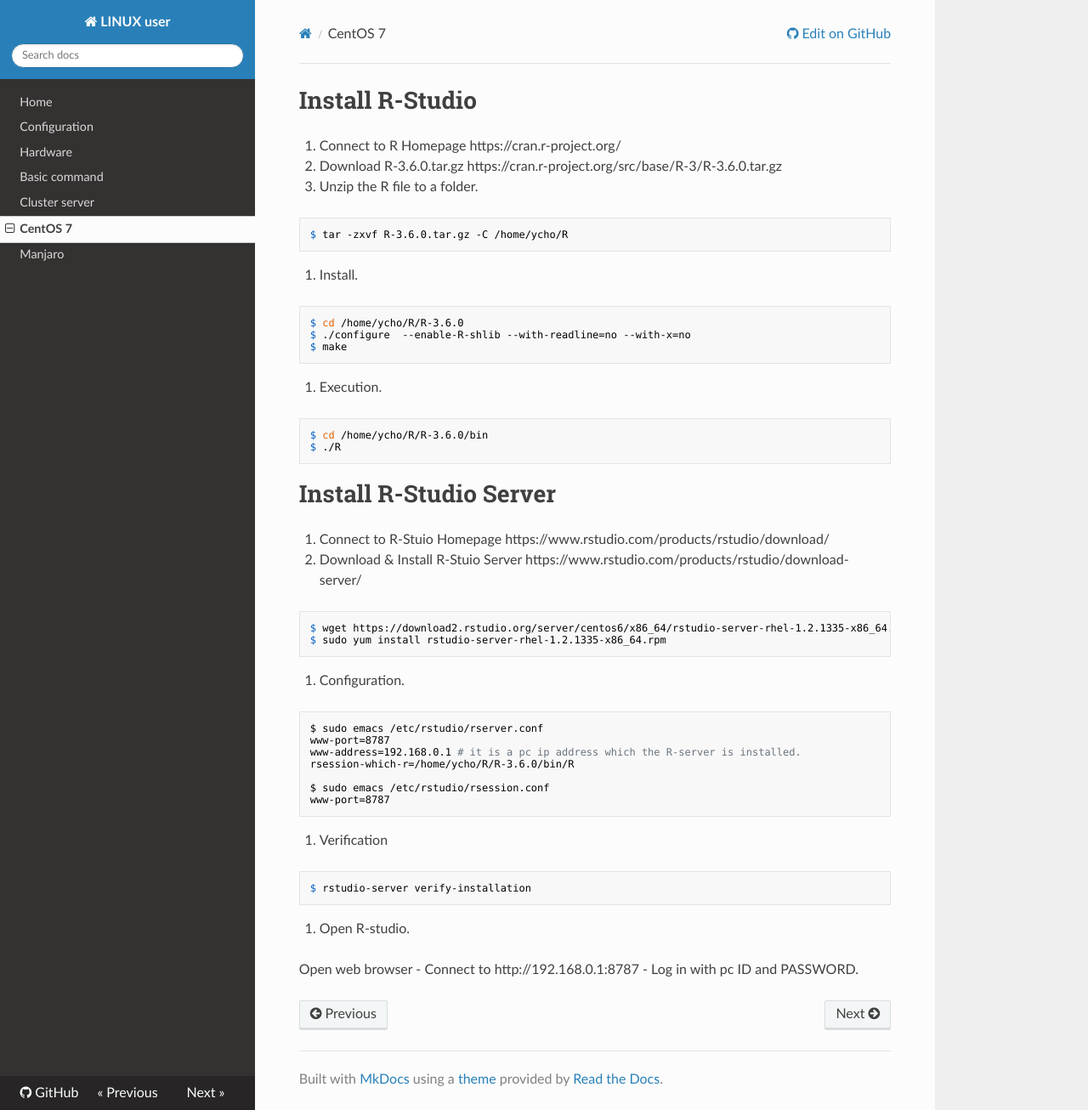
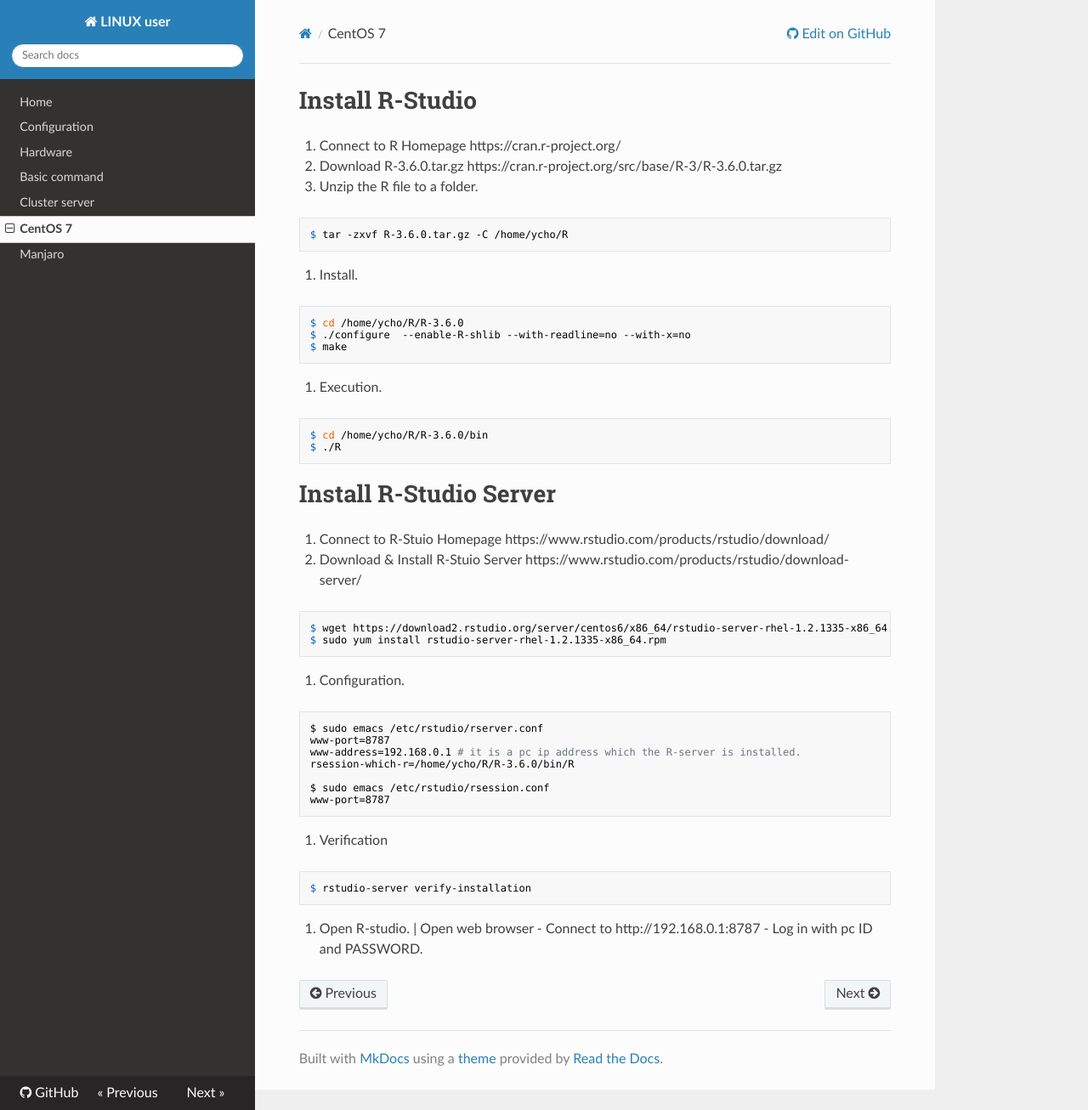
Before and after one commit to WonyoungCho/LINUX, an MkDocs documentation site: the page built from docs/centos7_conf.md, in a window 1280 px wide and 1306 px high. Shown: the whole window at 85% size. Built offline with MkDocs 1.6.1, drawn with Linux system fonts in a browser that asks for light colours; nearby versions of some CDN libraries; old or Windows-style settings are respelled for this version of MkDocs.

````diff
--- a/docs/centos7_conf.md
+++ b/docs/centos7_conf.md
@@ -54,5 +54,4 @@ $ rstudio-server verify-installation
 ```
 
 5. Open R-studio.
-
-Open web browser - Connect to http://192.168.0.1:8787 - Log in with pc ID and PASSWORD.
+| Open web browser - Connect to http://192.168.0.1:8787 - Log in with pc ID and PASSWORD.
````
